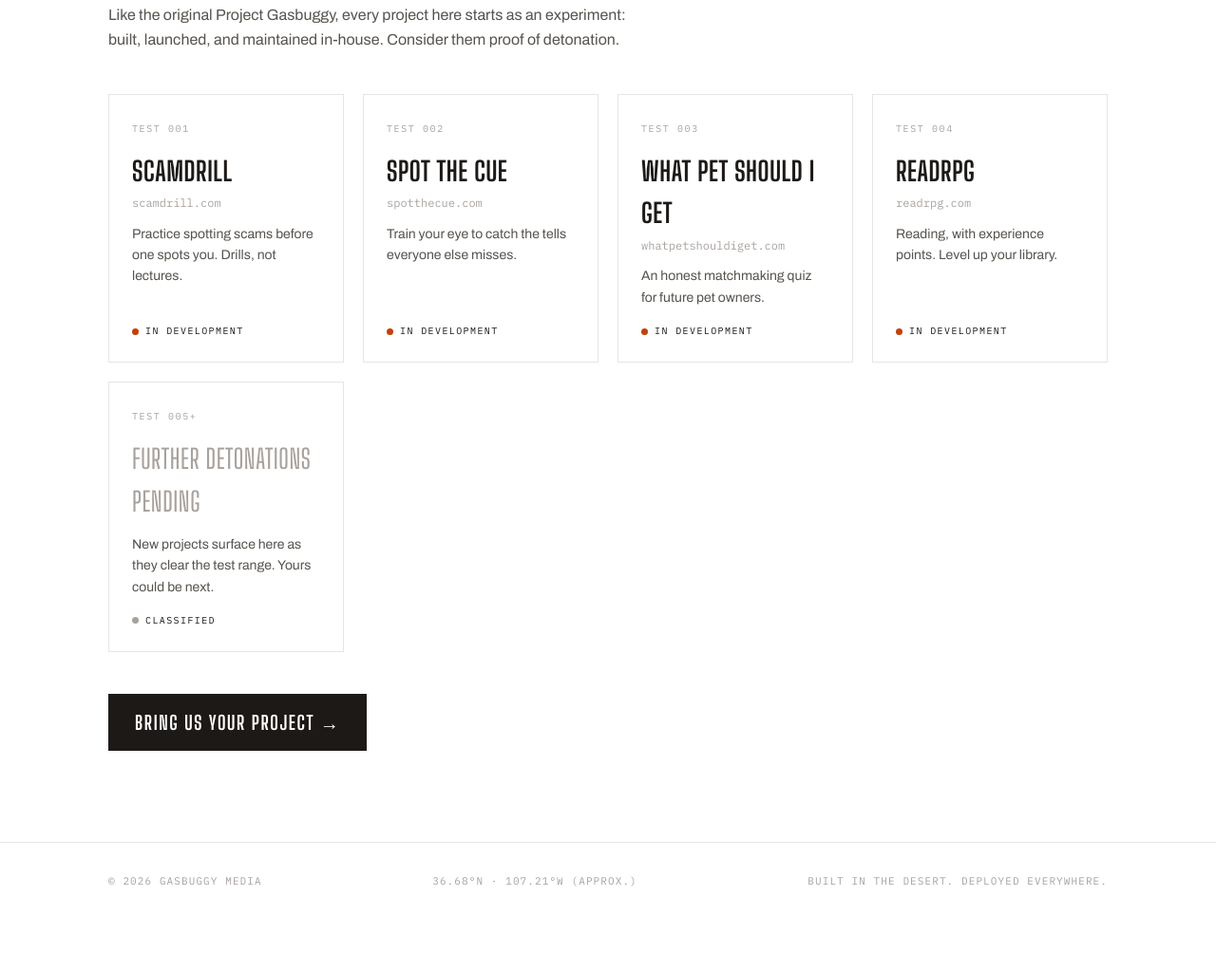
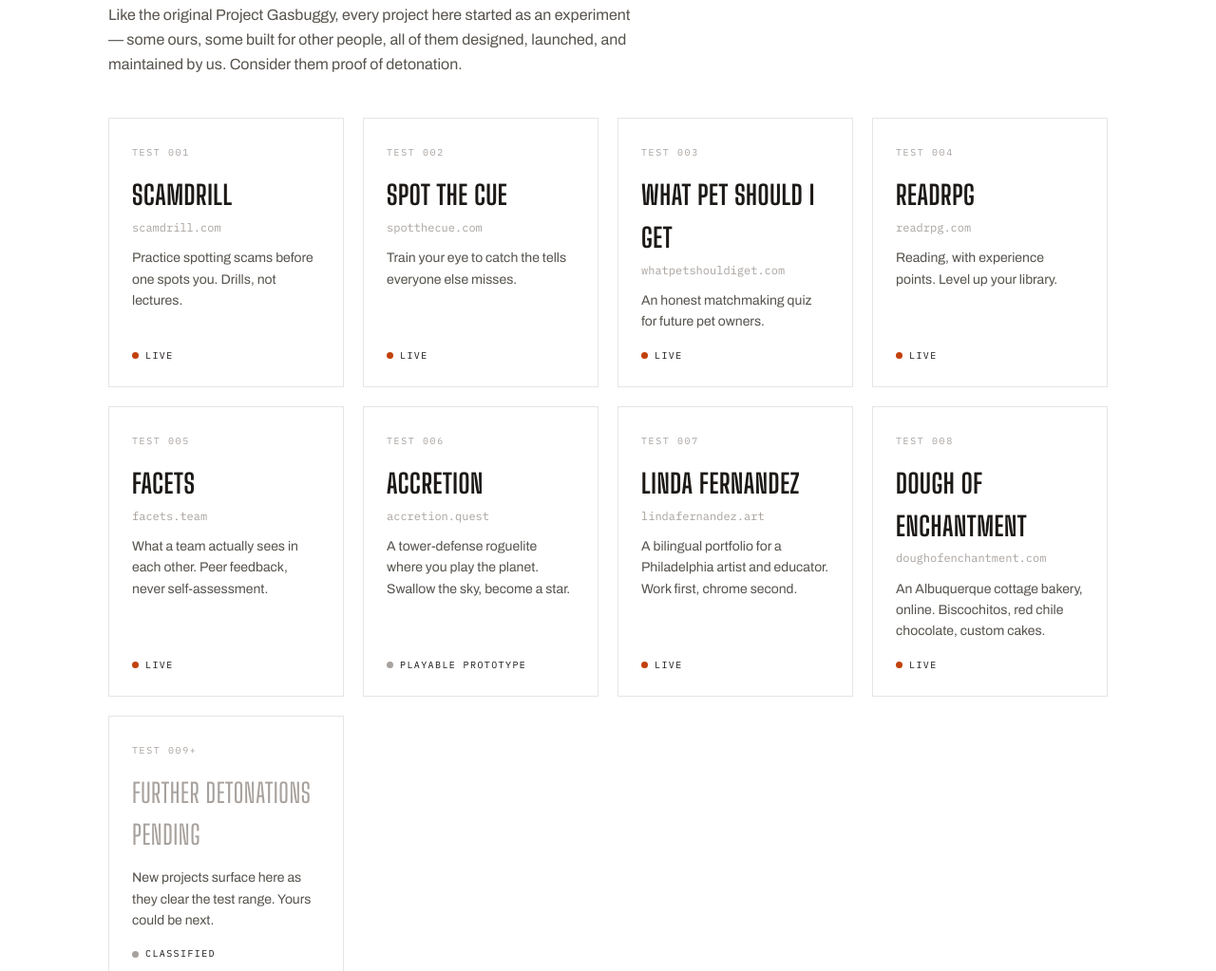
Before and after one commit to GrumpyOrca/gasbuggymedia.com, a plain HTML site: page projects.html in a window 1280 px wide. Shown: the part 273-1296 px from the top of the page at 95% size. Before the commit the page ends 1259 px from the top, so only its background shows below. Drawn offline with Linux system fonts and the light colour scheme.

Commit message:
updated projects

```diff
--- a/projects.html
+++ b/projects.html
@@ -4,12 +4,12 @@
 <meta charset="UTF-8">
 <meta name="viewport" content="width=device-width, initial-scale=1.0">
 <title>Projects — Gasbuggy Media</title>
-<meta name="description" content="The Gasbuggy Media test range: Scamdrill, Spot the Cue, What Pet Should I Get, ReadRPG, and further detonations pending.">
+<meta name="description" content="The Gasbuggy Media test range: Scamdrill, Spot the Cue, What Pet Should I Get, ReadRPG, Facets, Accretion, and client builds — all live.">
 <link rel="canonical" href="https://gasbuggymedia.com/projects.html">
 <meta property="og:type" content="website">
 <meta property="og:site_name" content="Gasbuggy Media">
 <meta property="og:title" content="Projects — Gasbuggy Media">
-<meta property="og:description" content="The Gasbuggy Media test range: Scamdrill, Spot the Cue, What Pet Should I Get, ReadRPG.">
+<meta property="og:description" content="The Gasbuggy Media test range: Scamdrill, Spot the Cue, What Pet Should I Get, ReadRPG, Facets, Accretion, and client builds — all live.">
 <meta property="og:url" content="https://gasbuggymedia.com/projects.html">
 <meta property="og:image" content="https://gasbuggymedia.com/assets/gasbuggy-hero-poster.png">
 <meta name="twitter:card" content="summary_large_image">
@@ -198,39 +198,68 @@
   <div class="wrap">
     <div class="kicker">Projects // The Test Range</div>
     <h1>Field <span style="color:var(--rust)">tests</span></h1>
-    <p class="intro">Like the original Project Gasbuggy, every project here starts as an experiment:
-      built, launched, and maintained in-house. Consider them proof of detonation.</p>
+    <p class="intro">Like the original Project Gasbuggy, every project here started as an experiment —
+      some ours, some built for other people, all of them designed, launched, and maintained by us.
+      Consider them proof of detonation.</p>
     <div class="grid">
       <a class="card" href="https://scamdrill.com">
         <span class="card-tag">Test 001</span>
         <span class="card-name">Scamdrill</span>
         <span class="card-domain">scamdrill.com</span>
         <p class="card-desc">Practice spotting scams before one spots you. Drills, not lectures.</p>
-        <span class="card-status"><span class="dot"></span>In development</span>
+        <span class="card-status"><span class="dot"></span>Live</span>
       </a>
       <a class="card" href="https://spotthecue.com">
         <span class="card-tag">Test 002</span>
         <span class="card-name">Spot the Cue</span>
         <span class="card-domain">spotthecue.com</span>
         <p class="card-desc">Train your eye to catch the tells everyone else misses.</p>
-        <span class="card-status"><span class="dot"></span>In development</span>
+        <span class="card-status"><span class="dot"></span>Live</span>
       </a>
       <a class="card" href="https://whatpetshouldiget.com">
         <span class="card-tag">Test 003</span>
         <span class="card-name">What Pet Should I Get</span>
         <span class="card-domain">whatpetshouldiget.com</span>
         <p class="card-desc">An honest matchmaking quiz for future pet owners.</p>
-        <span class="card-status"><span class="dot"></span>In development</span>
+        <span class="card-status"><span class="dot"></span>Live</span>
       </a>
       <a class="card" href="https://readrpg.com">
         <span class="card-tag">Test 004</span>
         <span class="card-name">ReadRPG</span>
         <span class="card-domain">readrpg.com</span>
         <p class="card-desc">Reading, with experience points. Level up your library.</p>
-        <span class="card-status"><span class="dot"></span>In development</span>
+        <span class="card-status"><span class="dot"></span>Live</span>
+      </a>
+      <a class="card" href="https://facets.team">
+        <span class="card-tag">Test 005</span>
+        <span class="card-name">Facets</span>
+        <span class="card-domain">facets.team</span>
+        <p class="card-desc">What a team actually sees in each other. Peer feedback, never self-assessment.</p>
+        <span class="card-status"><span class="dot"></span>Live</span>
+      </a>
+      <a class="card" href="https://accretion.quest">
+        <span class="card-tag">Test 006</span>
+        <span class="card-name">Accretion</span>
+        <span class="card-domain">accretion.quest</span>
+        <p class="card-desc">A tower-defense roguelite where you play the planet. Swallow the sky, become a star.</p>
+        <span class="card-status"><span class="dot dev"></span>Playable prototype</span>
+      </a>
+      <a class="card" href="https://lindafernandez.art">
+        <span class="card-tag">Test 007</span>
+        <span class="card-name">Linda Fernandez</span>
+        <span class="card-domain">lindafernandez.art</span>
+        <p class="card-desc">A bilingual portfolio for a Philadelphia artist and educator. Work first, chrome second.</p>
+        <span class="card-status"><span class="dot"></span>Live</span>
+      </a>
+      <a class="card" href="https://doughofenchantment.com">
+        <span class="card-tag">Test 008</span>
+        <span class="card-name">Dough of Enchantment</span>
+        <span class="card-domain">doughofenchantment.com</span>
+        <p class="card-desc">An Albuquerque cottage bakery, online. Biscochitos, red chile chocolate, custom cakes.</p>
+        <span class="card-status"><span class="dot"></span>Live</span>
       </a>
       <div class="card more">
-        <span class="card-tag">Test 005+</span>
+        <span class="card-tag">Test 009+</span>
         <span class="card-name">Further detonations pending</span>
         <p class="card-desc">New projects surface here as they clear the test range. Yours could be next.</p>
         <span class="card-status"><span class="dot dev"></span>Classified</span>
```
